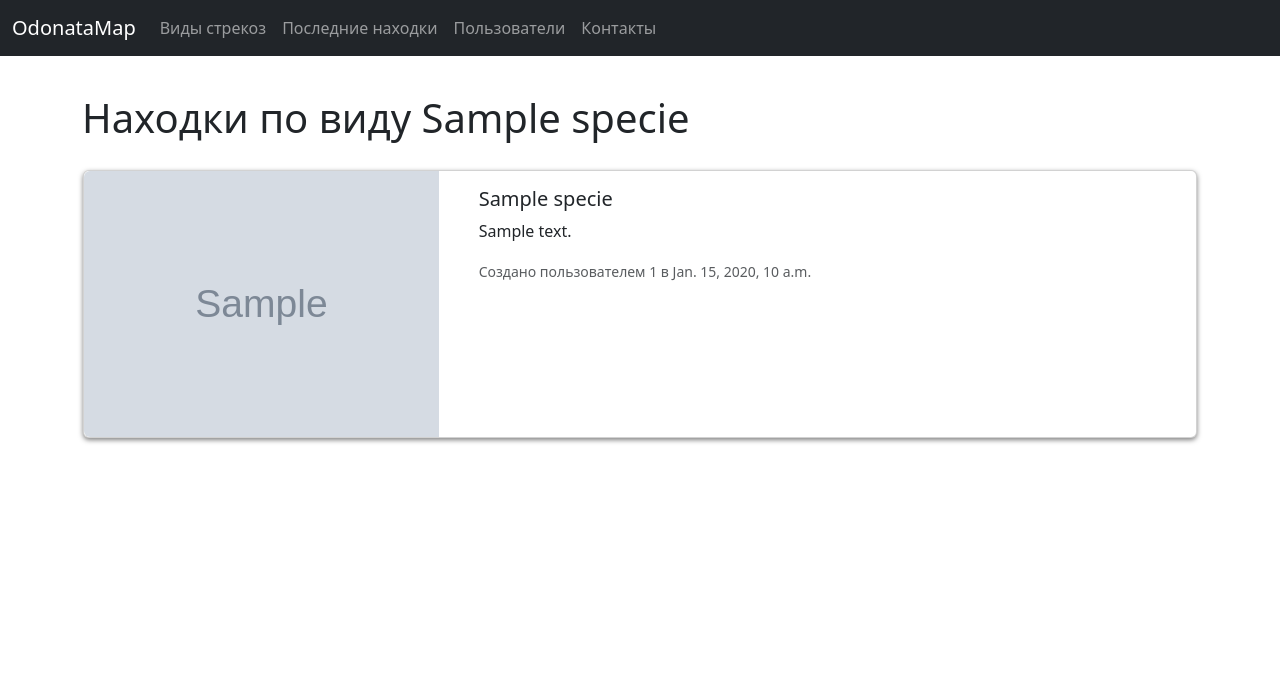
After one commit to sueta1995/CourseWork_TRPS, a Django app: template sueta/finds/templates/finds/finds_list.html in a window 1280 px wide. The commit adds this page. Shown: the top 694 px of the page. Run offline with Django 4.2, Linux system fonts and the light colour scheme; tables that the repository leaves empty hold one stand-in row (values such as "Sample post"); the template is opened without the code that fills it: values that come from a table or form of the project are taken from there, most other values are stand-ins (such as "Sample title", 1, 10 or a date in 2020); grey boxes marked "Sample" are stand-in pictures.

Commit message:
значительные изменения в представлениях

```diff
--- a/sueta/finds/models.py
+++ b/sueta/finds/models.py
@@ -11,7 +11,7 @@ class Dragonfly(models.Model):
         return self.specific_name
 
     def get_absolute_url(self):
-        return reverse("detail_dragonfly", kwargs={"dragonfly_id": self.pk})
+        return reverse("finds_list", kwargs={"dragonfly_id": self.pk})
 
 
 class Find(models.Model):
@@ -27,4 +27,4 @@ class Find(models.Model):
         return self.dragonfly.specific_name
 
     def get_absolute_url(self):
-        return reverse("detail_find", kwargs={"pk": self.pk})
+        return reverse("detail", kwargs={"pk": self.pk})
--- a/sueta/finds/templates/finds/base.html
+++ b/sueta/finds/templates/finds/base.html
@@ -24,13 +24,13 @@
                     <div class="collapse navbar-collapse" id="navbarSupportedContent">
                         <ul class="navbar-nav me-auto mb-2 mb-lg-0">
                             <li class="nav-item">
-                                <a class="nav-link" aria-current="page" href={% url 'index' %}>Домашняя</a>
+                                <a class="nav-link" aria-current="page" href={% url 'index' %}>Виды стрекоз</a>
+                            </li>
+                            <li class="nav-item">
+                                <a class="nav-link" href="#">Последние находки</a>
                             </li>
                             <li class="nav-item">
                                 <a class="nav-link" href="#">Пользователи</a>
-                            </li>
-                            <li class="nav-item">
-                                <a class="nav-link" href="#">Карта мест обитания</a>
                             </li>
                             <li class="nav-item">
                                 <a class="nav-link" href={% url 'contacts' %}>Контакты</a>
--- a/sueta/finds/templates/finds/index.html
+++ b/sueta/finds/templates/finds/dragonflies_list.html
@@ -18,7 +18,7 @@
                         <img src="{% static 'finds/images' %}/{{ dragonfly.specific_name }}/0.jpg" class="card-img-top" alt="{{ dragonfly.specific_name }}" />
                         <div class="card-body">
                             <p class="card-text"><h5>{{ dragonfly.specific_name }}</h5>{{ dragonfly.common_name }}</p>
-                            <a href="#" class="stretched-link"></a>
+                            <a href="{% url 'finds_list' dragonfly.id %}" class="stretched-link"></a>
                         </div>
                     </div>
                 </div>
--- /dev/null
+++ b/sueta/finds/templates/finds/finds_list.html
@@ -0,0 +1,29 @@
+{% extends 'finds/base.html' %}
+
+{% block content %}
+    <h1 class="display-6 mb-1">Находки по виду {{ specie }}</h1><br>
+
+    {% if finds%}
+        {% for find in finds %}
+
+            <div class="card mb-3">
+                <div class="row g-4">
+                    <div class="col-md-4">
+                        <img src="{{ find.photo.url }}" class="img-fluid rounded-start" alt="...">
+                    </div>
+                    <div class="col-md-8">
+                        <div class="card-body">
+                            <h5 class="card-title">{{ specie }}</h5>
+                            <p class="card-text">{{ find.comment }}</p>
+                            <p class="card-text"><small class="text-muted">Создано пользователем 1 в {{ find.time_create }}</small></p>
+                        </div>
+                    </div>
+                </div>
+            </div>
+
+        {% endfor %}
+    {% else %}
+        <p>Находок пока что нет!</p>
+    {% endif %}
+
+{% endblock %}
--- a/sueta/finds/urls.py
+++ b/sueta/finds/urls.py
@@ -3,8 +3,8 @@ from django.urls import path
 from . import views
 
 urlpatterns = [
-    path('', views.index, name='index'),
+    path('', views.DragonfliesList.as_view(), name='index'),
     path('contacts', views.contacts, name='contacts'),
-    path('find/<int:find_id>/', views.detail_find, name='detail_find'),
-    path('dragonfly/<int:dragonfly_id>/', views.detail_dragonfly, name='detail_dragonfly')
+    path('find/<int:find_id>/', views.detail, name='detail'),
+    path('dragonfly/<int:dragonfly_id>/', views.FindsList.as_view(), name='finds_list')
 ]
```
Also changed, not shown: sueta/finds/templates/finds/detail.html (deleted, +0 -8 lines), sueta/finds/views.py (+32 -18 lines), sueta/media/photos/5058_aeshcyan.jpg (added).
